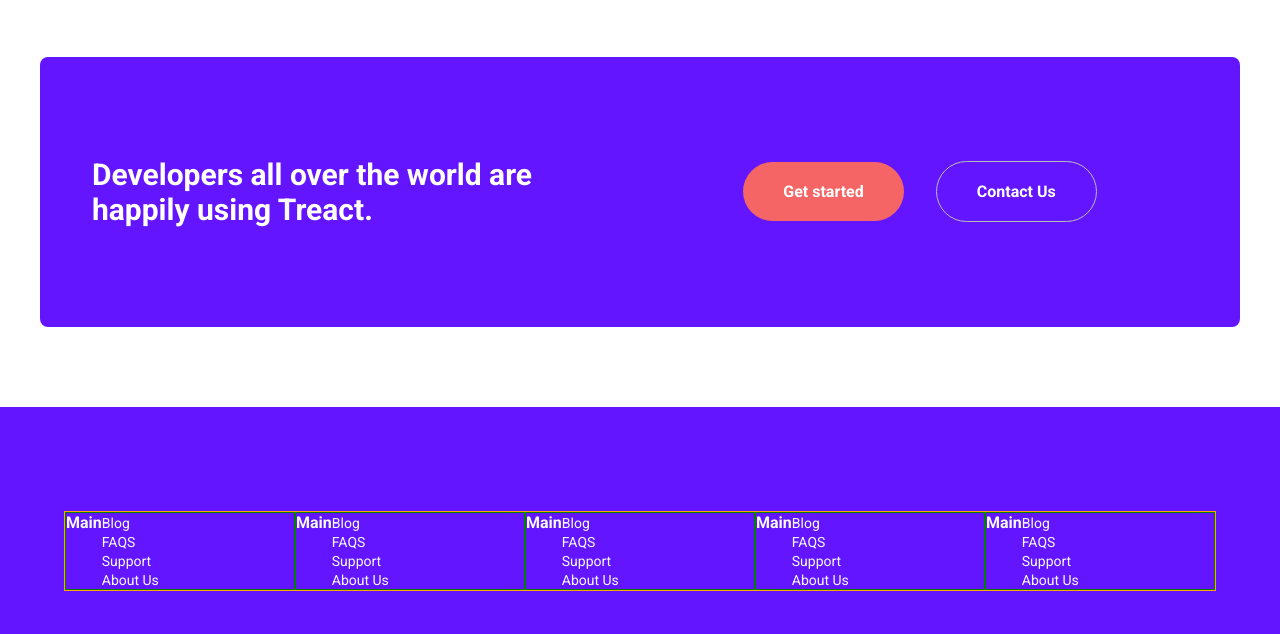
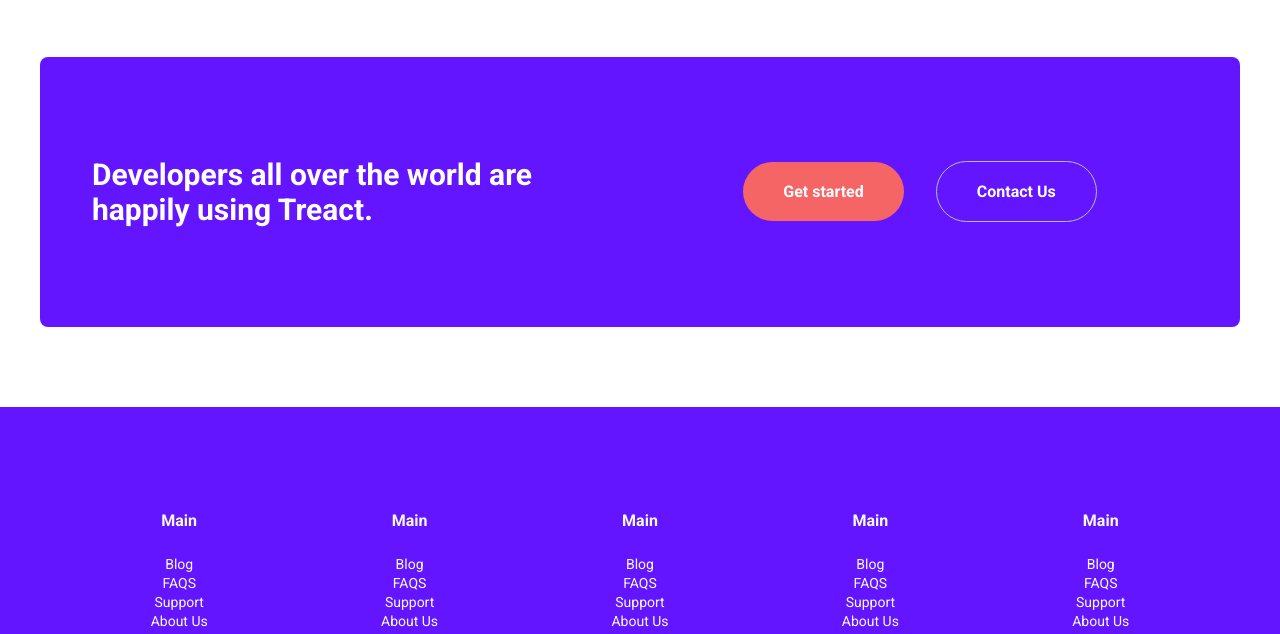
Before and after one commit to Pasivity/Sample-Project, a plain HTML site: page index.html in a window 1280 px wide. Shown: the part 5154-5788 px from the top of the page. Drawn offline with Linux system fonts and the light colour scheme.

Commit message:
Add files via upload

```diff
--- a/index.html
+++ b/index.html
@@ -492,7 +492,7 @@
           <div class="links">
             <div class="link">
               <h1 class="footer__header">Main</h1>
-              <ul>
+              <ul class="footer__links">
                 <li><a href="" class="footer__link">Blog</a></li>
                 <li><a href="" class="footer__link">FAQS</a></li>
                 <li><a href="" class="footer__link">Support</a></li>
@@ -501,7 +501,7 @@
             </div>
             <div class="link">
               <h1 class="footer__header">Main</h1>
-              <ul>
+              <ul class="footer__links">
                 <li><a href="" class="footer__link">Blog</a></li>
                 <li><a href="" class="footer__link">FAQS</a></li>
                 <li><a href="" class="footer__link">Support</a></li>
@@ -510,7 +510,7 @@
             </div>
             <div class="link">
               <h1 class="footer__header">Main</h1>
-              <ul>
+              <ul class="footer__links">
                 <li><a href="" class="footer__link">Blog</a></li>
                 <li><a href="" class="footer__link">FAQS</a></li>
                 <li><a href="" class="footer__link">Support</a></li>
@@ -519,7 +519,7 @@
             </div>
             <div class="link">
               <h1 class="footer__header">Main</h1>
-              <ul>
+              <ul class="footer__links">
                 <li><a href="" class="footer__link">Blog</a></li>
                 <li><a href="" class="footer__link">FAQS</a></li>
                 <li><a href="" class="footer__link">Support</a></li>
@@ -528,7 +528,7 @@
             </div>
             <div class="link">
               <h1 class="footer__header">Main</h1>
-              <ul>
+              <ul class="footer__links">
                 <li><a href="" class="footer__link">Blog</a></li>
                 <li><a href="" class="footer__link">FAQS</a></li>
                 <li><a href="" class="footer__link">Support</a></li>
--- a/styles.css
+++ b/styles.css
@@ -933,14 +933,14 @@ footer {
 .links {
   display: flex;
   flex-wrap: wrap;
-  border: 1px solid orange;
   margin: 24px;
 }
 
 .link {
   display: flex;
+  flex-direction: column;
+  align-items: center;
   width: calc(100% / 5);
-  border: 1px solid green;
 }
 
 .footer__header {
@@ -948,6 +948,12 @@ footer {
   font-size: 16px;
   font-weight: bold;
   margin-bottom: 24px;
+}
+
+.footer__links {
+display: flex;
+flex-direction: column;
+align-items: center;
 }
 
 .footer__link {
@@ -962,7 +968,6 @@ footer {
   justify-content: space-between;
   align-items: center;
   margin-top: 48px;
-  border: 1px solid red;
 }
 
 .footer__logo--wrapper {
```
